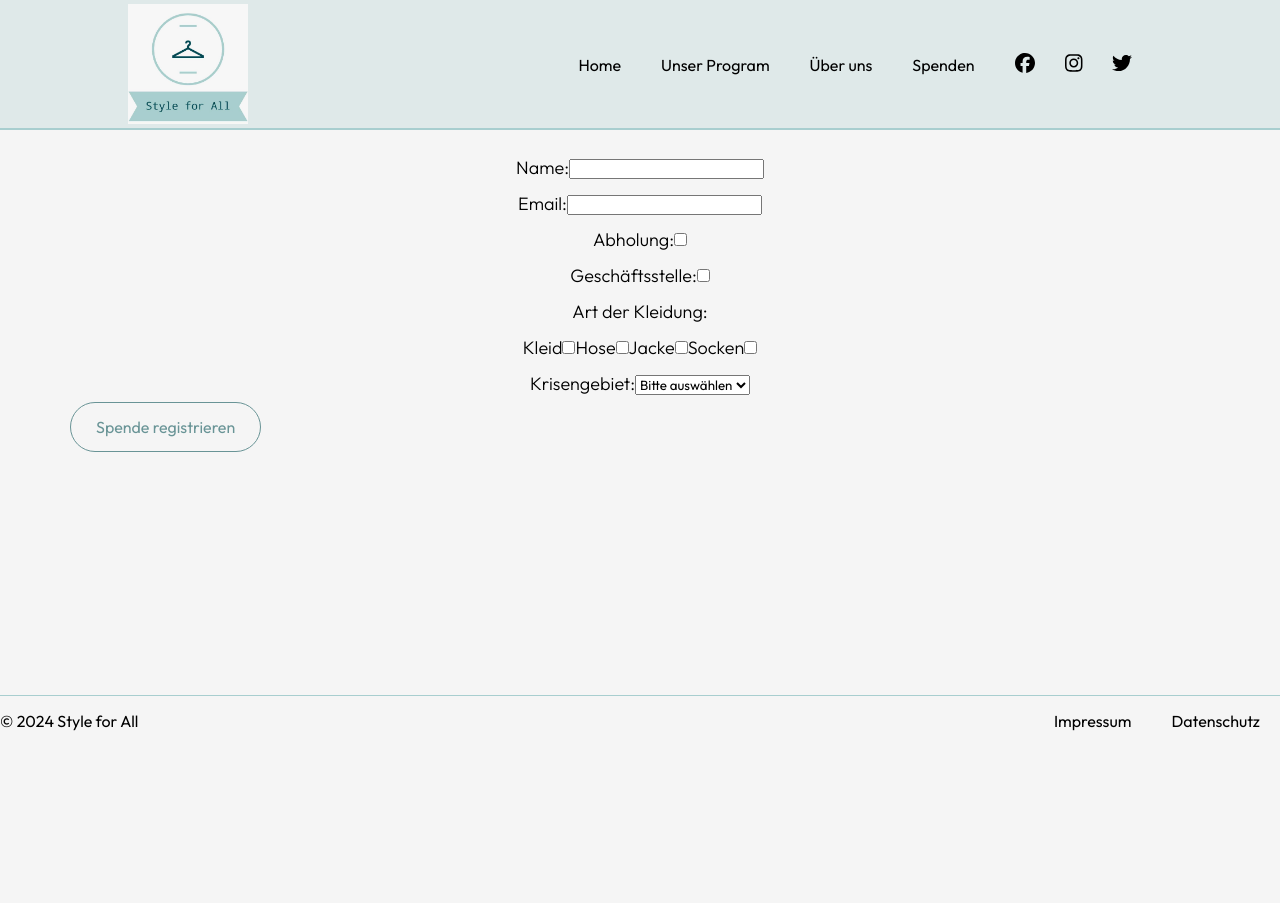
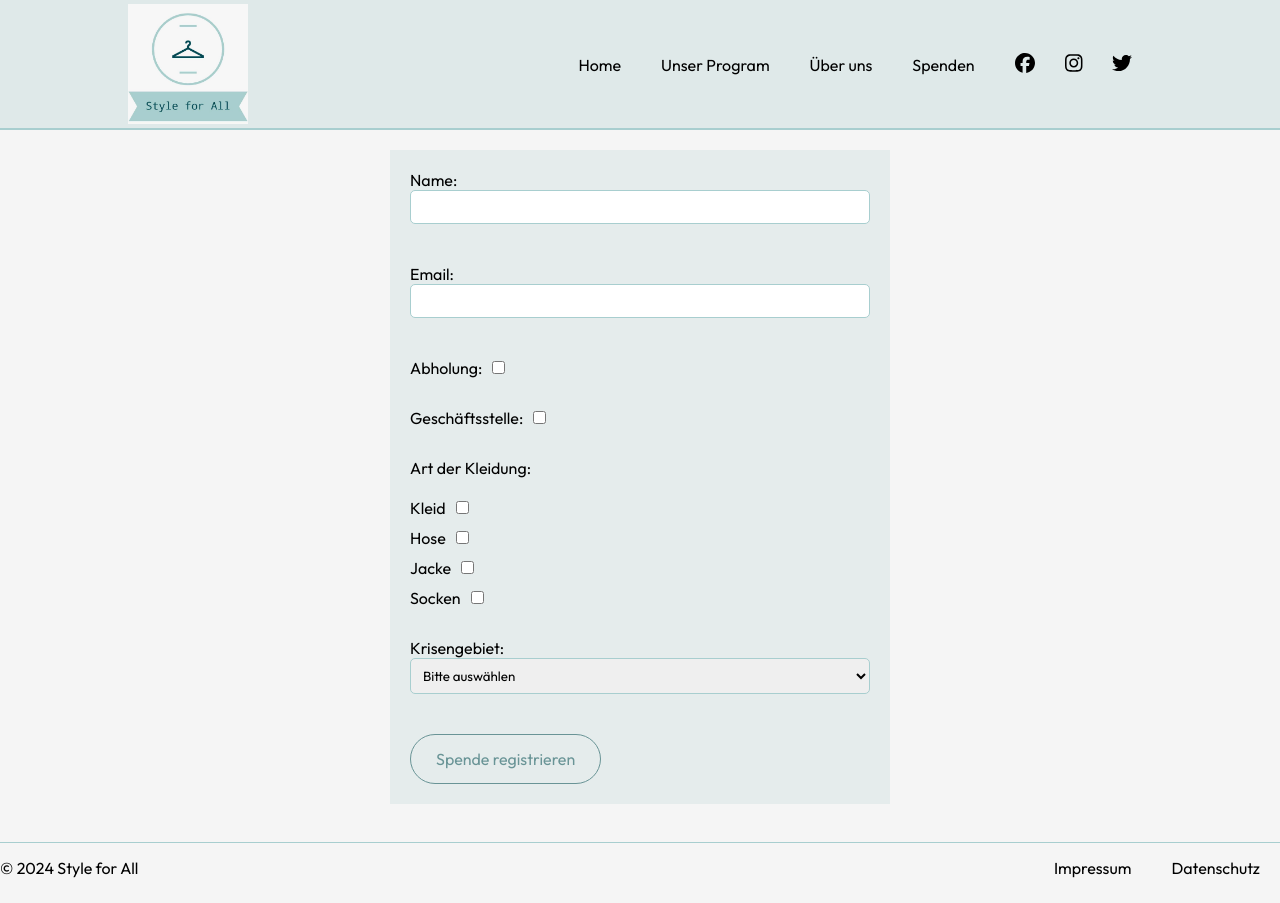
Before and after one commit to denisegrbl/Kleiderspende, a React (Vite) app: page /spendenformular in a window 1280 px wide. Before the commit the page ends 800 px from the top, so only its background shows below. Built offline with nearby package versions, Linux system fonts and the light colour scheme.

Commit message:
SpendenFormular

```diff
--- a/src/Components/Formular/SpendenFormular.css
+++ b/src/Components/Formular/SpendenFormular.css
@@ -1,24 +1,58 @@
 .formular {
-    text-align: center;
-    font-size: 18px;
-    font-weight: 300;
-    margin: 70px 70px 30px;
+    max-width: 500px;
+    margin: auto;
+    padding: 20px;
     margin-top: 150px;
-    margin-bottom: 19%;
+    margin-bottom: 3%;
+    background-color: rgba(223,233,233, 0.7);
+}
+
+.formular label {
+    display: block;
+    margin-bottom: 10px;
+}
+
+.formular input[type="text"],
+.formular input[type="email"],
+.formular select {
+    width: 100%;
+    padding: 8px;
+    margin-bottom: 10px;
+    border: 1px solid #a8cecf;
+    border-radius: 5px;
+    box-sizing: border-box;
+}
+
+.formular input[type="checkbox"] {
+    margin-right: 5px;
+}
+
+.btn {
+    padding: 10px 20px;
+    background-color: #4CAF50;
+    color: black;
+    border: none;
+    border-radius: 5px;
+    cursor: pointer;
+}
+
+.formular button:hover {
+    background-color: #a6dddf;
+    color: black;
+}
+
+.checkbox-container input[type="checkbox"] {
+    margin-left: 10px;
+    /* Ändere den Abstand nach Bedarf */
+}
+.angaben{
+    margin-bottom: 65%;
     line-height: 2;
 }
-.formular-1{
-
-}
-.angaben h2{
+.angaben h2 {
     color: #48b6b9;
 }
+
 .angaben h6 {
     font-size: large;
 }
-@media (max-width:1016px) {
-    .formular {
-        margin-top: 170px;
-        flex-direction: column;
-    }
-}
--- a/src/Components/Formular/SpendenFormular.jsx
+++ b/src/Components/Formular/SpendenFormular.jsx
@@ -91,7 +91,7 @@ const SpendenFormular = () => {
           <p>Ort: {formValues.abholung ? 'Abholadresse' : 'Geschäftsstelle'}</p>
         </div>
       ) : (
-        <form className='formular-1' onSubmit={handleSubmit}>
+        <form onSubmit={handleSubmit}>
           <label>
             Name:
             <input
@@ -112,7 +112,7 @@ const SpendenFormular = () => {
             />
           </label>
           <br />
-          <label>
+          <label className="checkbox-container">
             Abholung:
             <input
               type="checkbox"
@@ -122,7 +122,7 @@ const SpendenFormular = () => {
             />
           </label>
           <br />
-          <label>
+          <label className="checkbox-container">
             Geschäftsstelle:
             <input
               type="checkbox"
@@ -171,8 +171,9 @@ const SpendenFormular = () => {
 
           <label>
             Art der Kleidung:
-            <br />
-            <label>
+              <br />
+              <br />
+            <label className="checkbox-container">
               Kleid
               <input
                 type="checkbox"
@@ -181,7 +182,7 @@ const SpendenFormular = () => {
                 onChange={handleChange}
               />
             </label>
-            <label>
+            <label className="checkbox-container">
               Hose
               <input
                 type="checkbox"
@@ -190,7 +191,7 @@ const SpendenFormular = () => {
                 onChange={handleChange}
               />
             </label>
-            <label>
+            <label className="checkbox-container">
               Jacke
               <input
                 type="checkbox"
@@ -199,7 +200,7 @@ const SpendenFormular = () => {
                 onChange={handleChange}
               />
             </label>
-            <label>
+            <label className="checkbox-container">
               Socken
               <input
                 type="checkbox"
@@ -211,7 +212,7 @@ const SpendenFormular = () => {
           </label>
           <br />
           <label>
-            Krisengebiet:
+              Krisengebiet:
             <select
               name="krisengebiet"
               value={formValues.krisengebiet}
```
